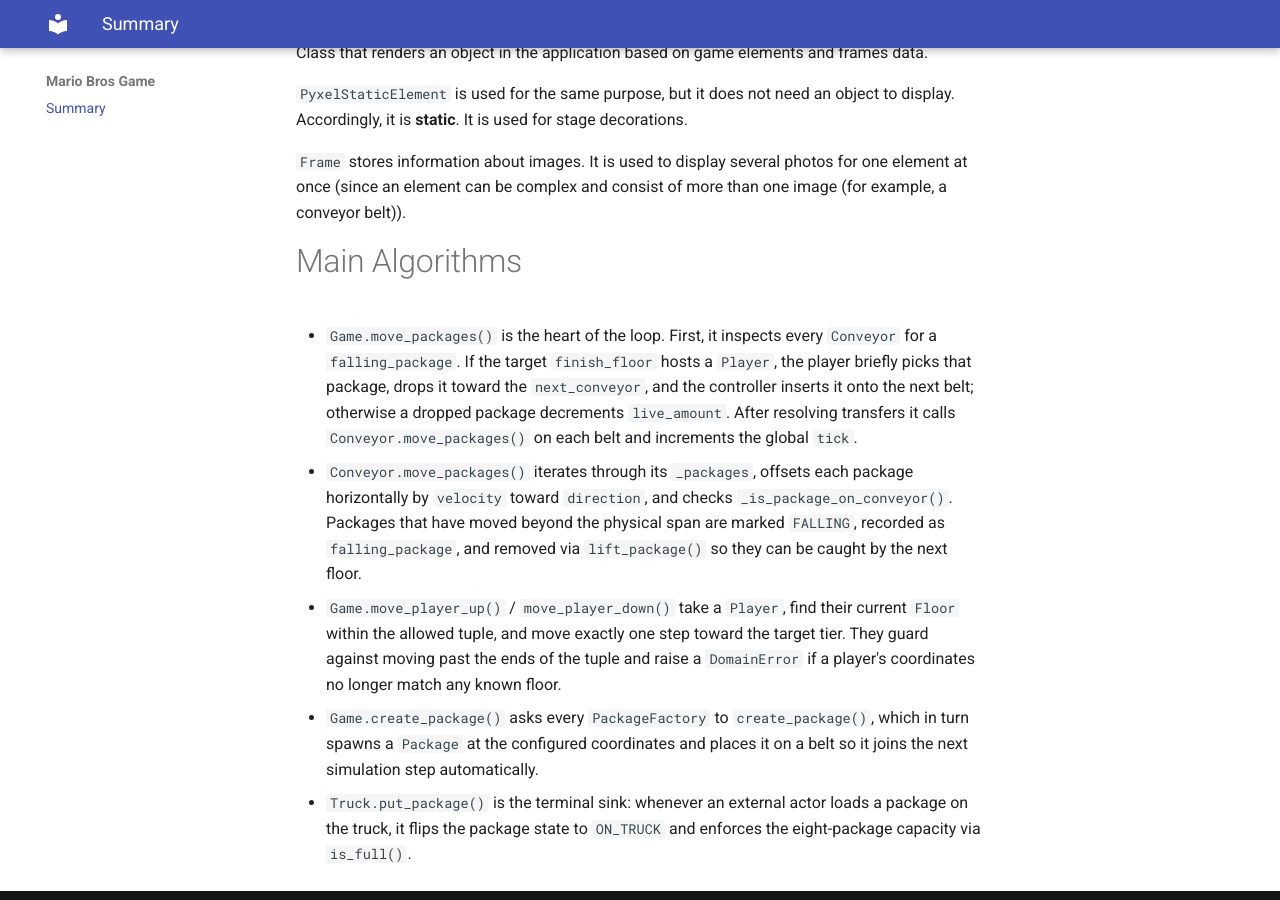
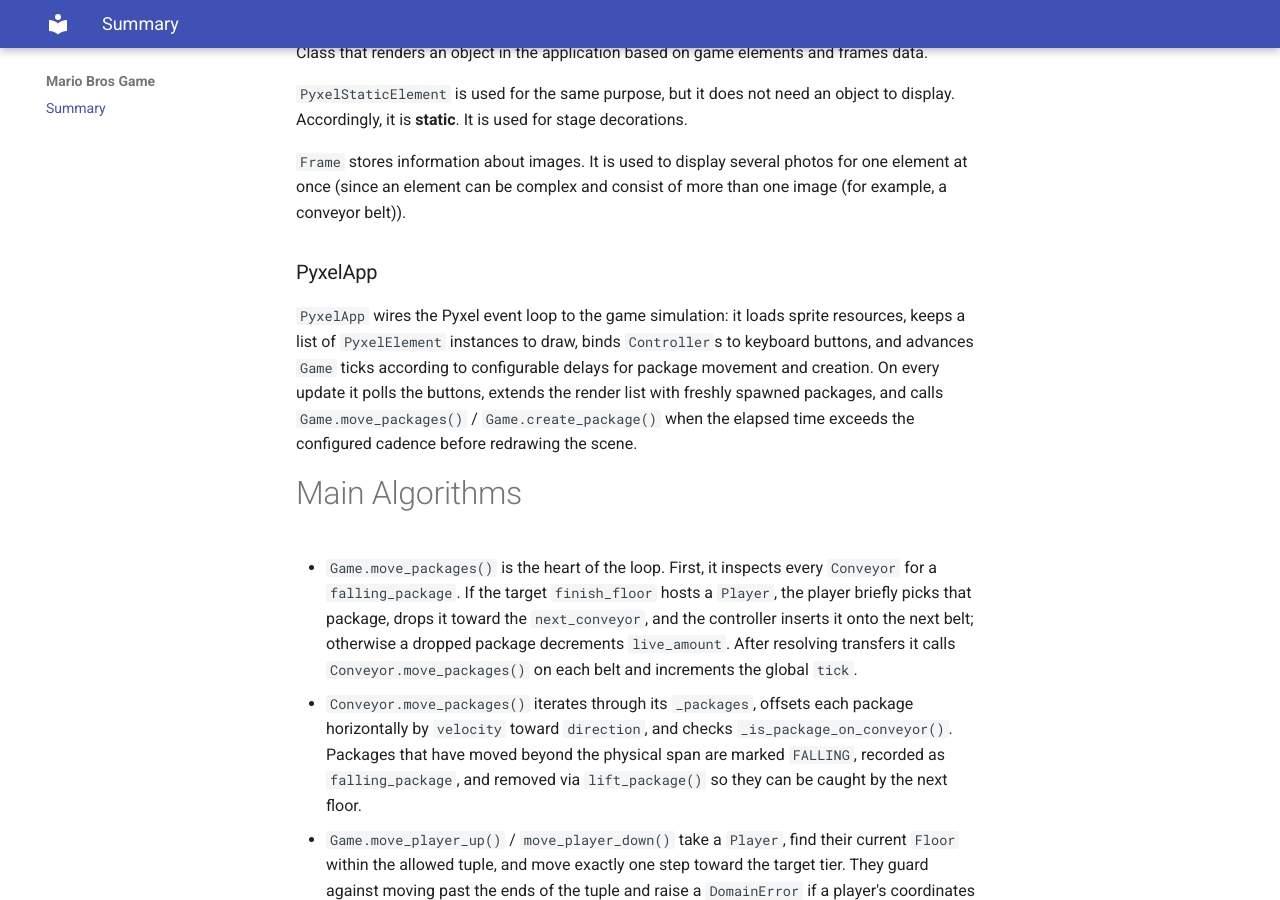
Before and after one commit to AliakseiYafremau/mario_bros, an MkDocs documentation site: the page built from docs/index.md, in a window 1280 px wide and 900 px high, scrolled down 2853 px. Built offline with MkDocs 1.6.1 and Material for MkDocs 9.7.7, drawn with Linux system fonts in a browser that asks for light colours.

Commit message:
Describe PyxelAPp

```diff
--- a/docs/index.md
+++ b/docs/index.md
@@ -87,6 +87,9 @@ Class that renders an object in the application based on game elements and frame
 
 `Frame` stores information about images. It is used to display several photos for one element at once (since an element can be complex and consist of more than one image (for example, a conveyor belt)).
 
+### PyxelApp
+`PyxelApp` wires the Pyxel event loop to the game simulation: it loads sprite resources, keeps a list of `PyxelElement` instances to draw, binds `Controller`s to keyboard buttons, and advances `Game` ticks according to configurable delays for package movement and creation. On every update it polls the buttons, extends the render list with freshly spawned packages, and calls `Game.move_packages()` / `Game.create_package()` when the elapsed time exceeds the configured cadence before redrawing the scene.
+
 # Main Algorithms
 - `Game.move_packages()` is the heart of the loop. First, it inspects every `Conveyor` for a `falling_package`. If the target `finish_floor` hosts a `Player`, the player briefly picks that package, drops it toward the `next_conveyor`, and the controller inserts it onto the next belt; otherwise a dropped package decrements `live_amount`. After resolving transfers it calls `Conveyor.move_packages()` on each belt and increments the global `tick`.
 - `Conveyor.move_packages()` iterates through its `_packages`, offsets each package horizontally by `velocity` toward `direction`, and checks `_is_package_on_conveyor()`. Packages that have moved beyond the physical span are marked `FALLING`, recorded as `falling_package`, and removed via `lift_package()` so they can be caught by the next floor.
```
